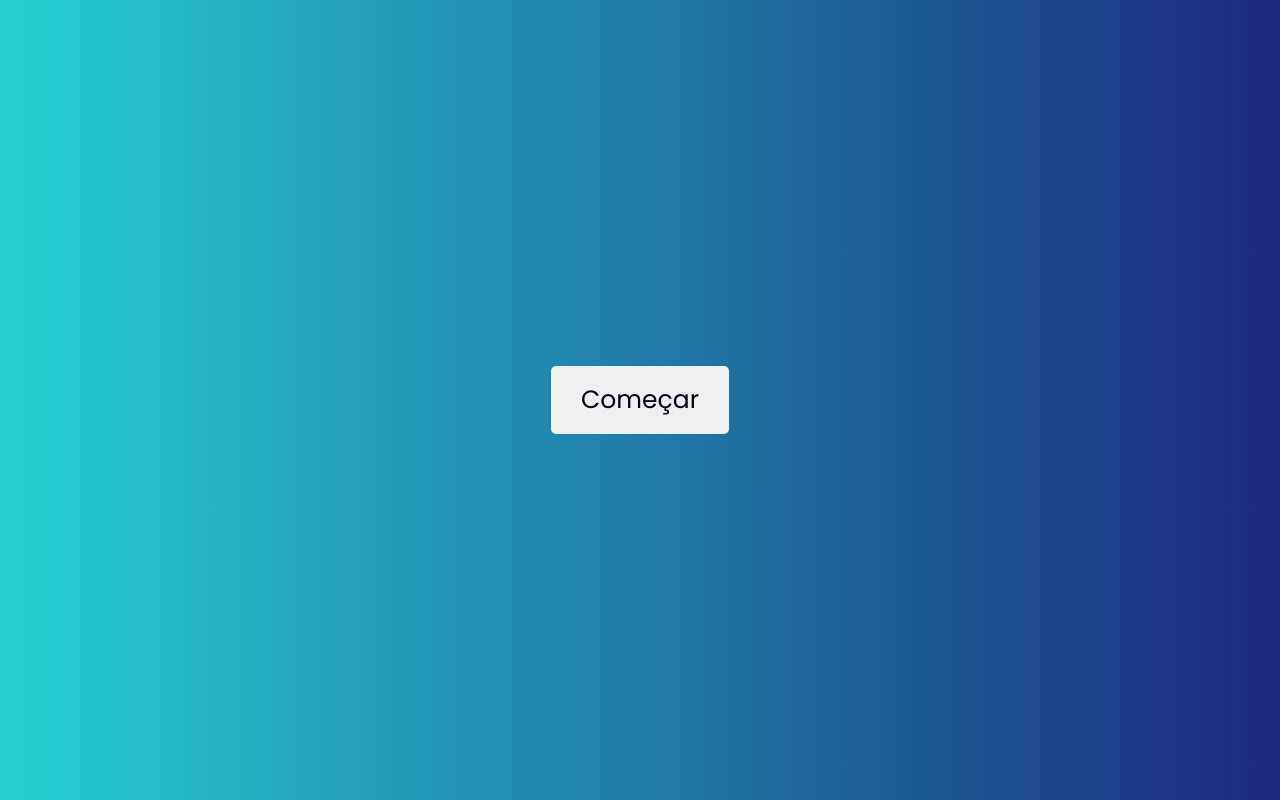
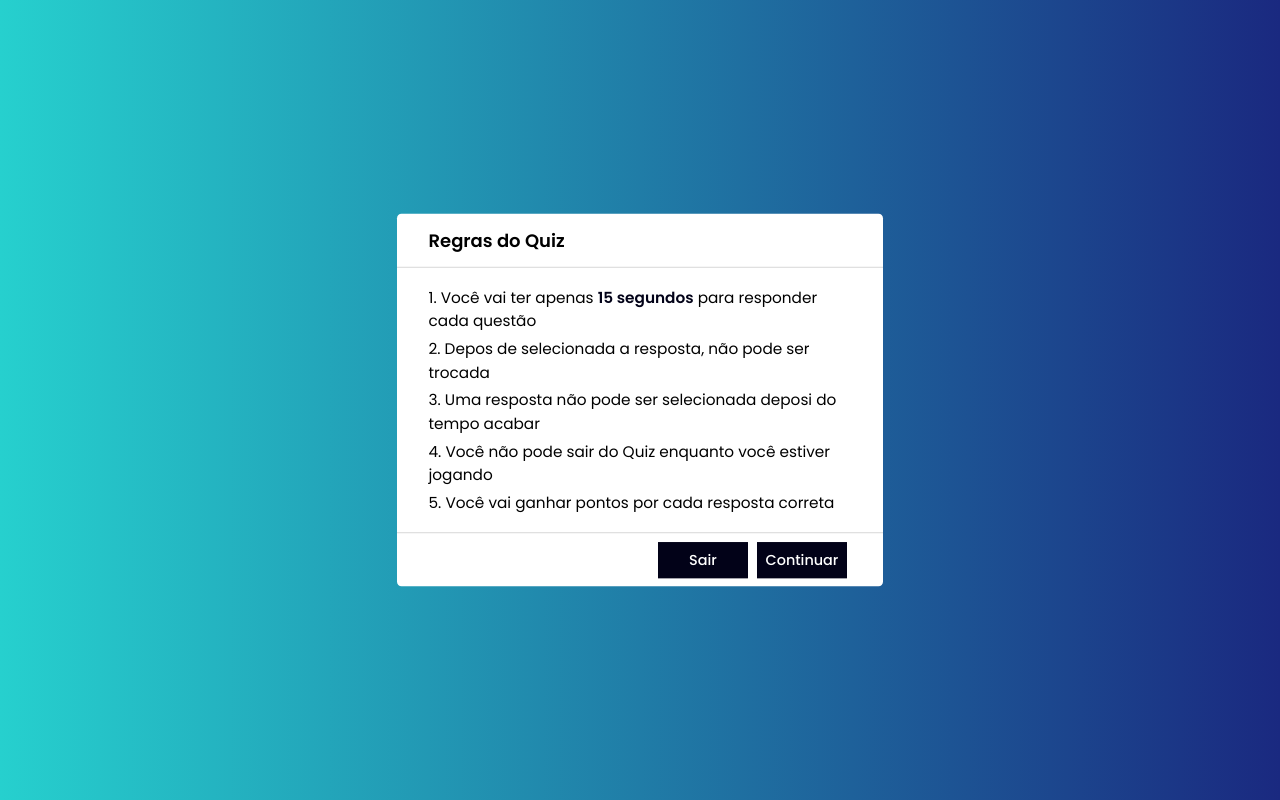
Before and after one commit to JoaoRenato2/QuizApp, a plain HTML site: page index.html in a window 1280 px wide. Both pictures are taken after a click on the button "Começar". Drawn offline with Linux system fonts and the light colour scheme.

Commit message:
Mostrando as infos

```diff
--- a/css/style.css
+++ b/css/style.css
@@ -47,6 +47,14 @@ body{
     border: none;
     border-radius: 5px;
     cursor: pointer;
+}
+
+.info_box.activeInfo{
+    z-index: 5;
+    opacity: 1;
+    pointer-events: auto;
+    transform: translate(-50%, -50%) scale(0.9);
+
 }
 
 .info_box{
--- a/js/script.js
+++ b/js/script.js
@@ -0,0 +1,12 @@
+const start_btn = document.querySelector(".start_btn button");
+const info_box = document.querySelector(".info_box");
+const exit_btn = info_box.querySelector(".buttons .quit");
+const continue_btn = info_box.querySelector(".buttons .restart");
+
+start_btn.onclick = () =>{
+    info_box.classList.add("activeInfo");
+}
+
+exit_btn.onclick =()=>{
+    info_box.classList.remove("activeInfo");
+}
```
